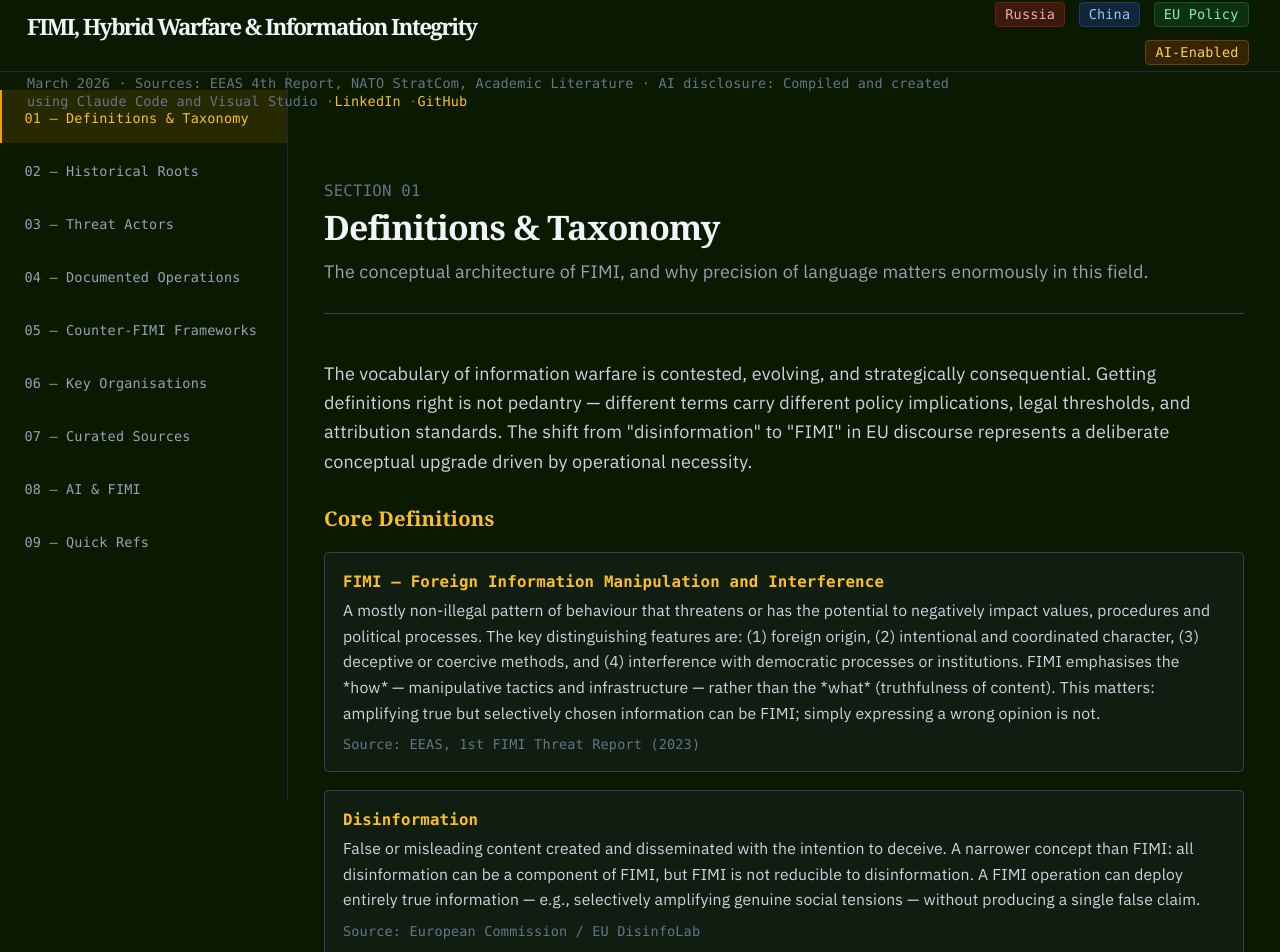
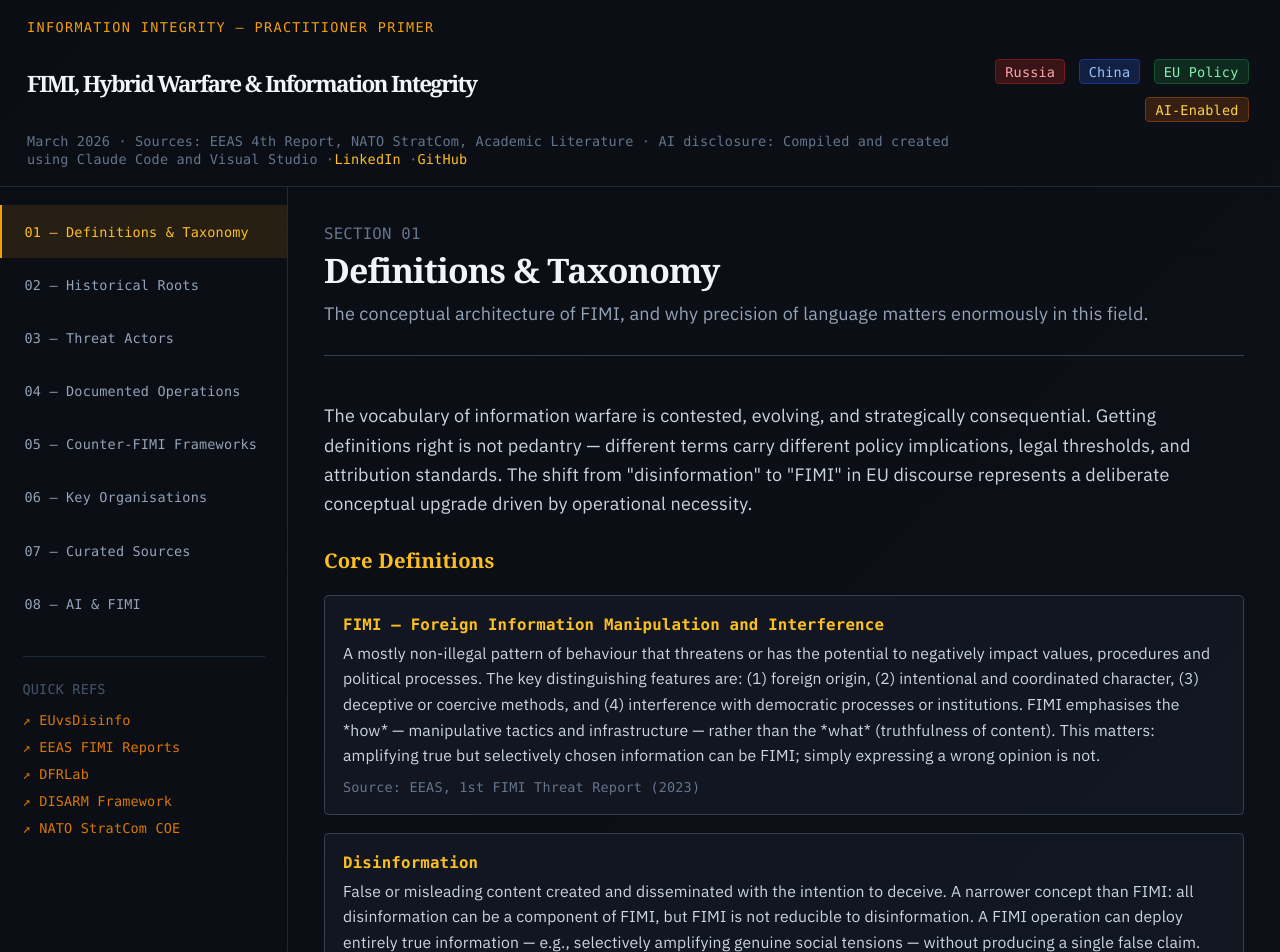
Before and after one commit to pagancrew/fimi-primer, a React (Vite) app: page / in a window 1280 px wide. Shown: the top 952 px of the page. Built offline with nearby package versions, Linux system fonts and the light colour scheme; a web font is replaced by a local one.

Commit message:
Revert to pre-fixed layout: blue gradient bg, scrolling page, quick refs in nav

```diff
--- a/src/fimi_primer.jsx
+++ b/src/fimi_primer.jsx
@@ -10,7 +10,6 @@ const sections = [
   { id: "organisations", label: "06 — Key Organisations" },
   { id: "sources", label: "07 — Curated Sources" },
   { id: "ai", label: "08 — AI & FIMI" },
-  { id: "quickrefs", label: "09 — Quick Refs" },
 ];
 
 const Tag = ({ children, color = "slate" }) => {
@@ -1228,39 +1227,11 @@ export default function FIMIPrimer() {
         </div>
       </div>
     ),
-
-    quickrefs: (
-      <div>
-        <SectionHeader
-          number="SECTION 09"
-          title="Quick Refs"
-          subtitle="Essential resources and tools for FIMI research and monitoring."
-        />
-
-        <div className="grid grid-cols-1 gap-4">
-          {[
-            { name: "EUvsDisinfo", url: "https://euvsdisinfo.eu", desc: "EU's primary database of pro-Kremlin disinformation narratives. Essential for tracking Russian FIMI operations." },
-            { name: "EEAS FIMI Reports", url: "https://www.eeas.europa.eu/eeas/information-integrity-and-countering-foreign-information-manipulation-interference-fimi_en", desc: "Official EU FIMI threat reports and analysis. The authoritative source for European policy perspectives." },
-            { name: "DFRLab", url: "https://dfrlab.org", desc: "Atlantic Council's Digital Forensics Research Lab. Leading investigative journalism on disinformation and FIMI." },
-            { name: "DISARM Framework", url: "https://disarmframework.com", desc: "Open-source framework for mapping FIMI tactics, techniques, and procedures. Essential for systematic analysis." },
-            { name: "NATO StratCom COE", url: "https://stratcomcoe.org", desc: "NATO's Strategic Communications Centre of Excellence. Research and training on information warfare." },
-          ].map((ref, i) => (
-            <div key={i} className="border border-slate-700 rounded p-4 bg-slate-800/20 hover:bg-slate-800/40 transition-colors">
-              <div className="flex items-start justify-between mb-2">
-                <h4 className="font-semibold text-slate-100 text-sm">{ref.name}</h4>
-                <a href={ref.url} target="_blank" rel="noopener noreferrer" className="text-amber-500 text-xs font-mono hover:text-amber-400">→</a>
-              </div>
-              <p className="text-slate-400 text-sm">{ref.desc}</p>
-            </div>
-          ))}
-        </div>
-      </div>
-    ),
   };
 
   return (
     <div className="min-h-screen flex flex-col" style={{
-      background: "#0a1a00",
+      background: "linear-gradient(135deg, #0a0d14 0%, #0d1117 50%, #0a0f1a 100%)",
       fontFamily: "'IBM Plex Sans', 'Helvetica Neue', sans-serif",
       color: "#e2e8f0"
     }}>
@@ -1274,7 +1245,7 @@ export default function FIMIPrimer() {
       `}</style>
 
       {/* Header */}
-      <header className="fixed top-0 left-0 right-0 border-b border-slate-800 px-6 py-4 z-20 bg-slate-950 flex-shrink-0 h-16 flex items-center" style={{background: '#0a1a00'}}>
+      <header className="border-b border-slate-800 px-6 py-4 flex-shrink-0">
         <div className="flex items-center justify-between">
           <div>
             <div className="text-amber-500 font-mono text-xs tracking-widest mb-1">INFORMATION INTEGRITY — PRACTITIONER PRIMER</div>
@@ -1296,9 +1267,9 @@ export default function FIMIPrimer() {
         </div>
       </header>
 
-      <div className="flex flex-1 overflow-hidden pt-16">
+      <div className="flex flex-1 overflow-hidden">
         {/* Sidebar Navigation */}
-        <nav className="fixed left-0 top-16 h-[calc(100vh-4rem)] w-64 flex-shrink-0 border-r border-slate-800 overflow-y-auto py-4 z-10 bg-slate-950" style={{background: '#0a1a00'}}>
+        <nav className="w-64 flex-shrink-0 border-r border-slate-800 overflow-y-auto py-4">
           {sections.map((s) => (
             <button
               key={s.id}
@@ -1312,10 +1283,28 @@ export default function FIMIPrimer() {
               <span className="font-mono text-xs">{s.label}</span>
             </button>
           ))}
+
+          <div className="mt-6 px-5">
+            <div className="border-t border-slate-800 pt-5">
+              <div className="text-slate-600 font-mono text-xs mb-2">QUICK REFS</div>
+              {[
+                { label: "EUvsDisinfo", url: "https://euvsdisinfo.eu" },
+                { label: "EEAS FIMI Reports", url: "https://www.eeas.europa.eu/eeas/information-integrity-and-countering-foreign-information-manipulation-interference-fimi_en" },
+                { label: "DFRLab", url: "https://dfrlab.org" },
+                { label: "DISARM Framework", url: "https://disarmframework.com" },
+                { label: "NATO StratCom COE", url: "https://stratcomcoe.org" },
+              ].map((r, i) => (
+                <a key={i} href={r.url} target="_blank" rel="noopener noreferrer"
+                  className="block text-amber-600 hover:text-amber-500 font-mono text-xs py-1 truncate transition-colors">
+                  ↗ {r.label}
+                </a>
+              ))}
+            </div>
+          </div>
         </nav>
 
         {/* Main Content */}
-        <main ref={contentRef} className="flex-1 overflow-y-auto px-8 py-8 max-w-4xl ml-64 pt-24">
+        <main ref={contentRef} className="flex-1 overflow-y-auto px-8 py-8 max-w-4xl">
           {content[active] || (
             <div className="text-slate-500 font-mono text-sm">Section content loading…</div>
           )}
--- a/src/index.css
+++ b/src/index.css
@@ -57,7 +57,6 @@
 body {
   margin: 0;
   text-align: left;
-  background: var(--bg);
 }
 
 #root {
```
Also changed, not shown: 4 other files (tests, documents, lock files or other folders).
